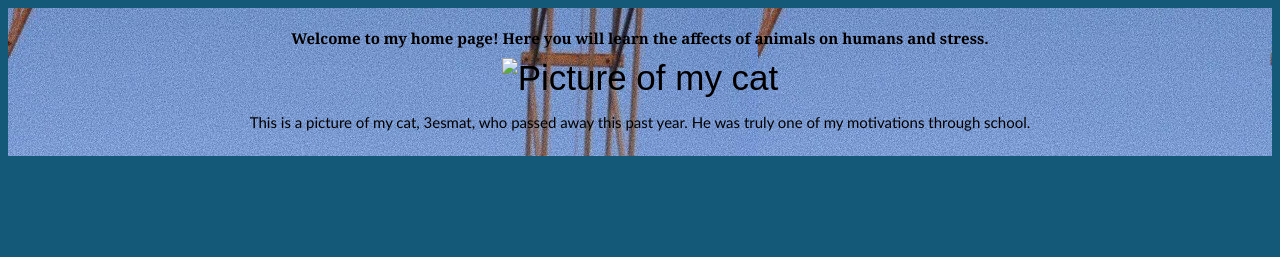
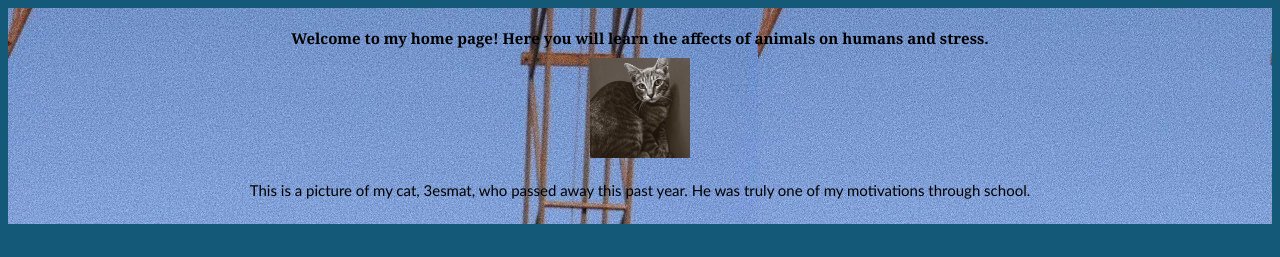
Before and after one commit to zeinmusarsaa/FromScratch, a plain HTML site: page index.html in a window 1280 px wide. Shown: the top 257 px of the page. Drawn offline with Linux system fonts and the light colour scheme; files whose address does not match are found by name.

Commit message:
Update index.html

```diff
--- a/index.html
+++ b/index.html
@@ -13,7 +13,7 @@
      <div class="header" name="top">
         <h1>Welcome to my home page! Here you will learn the affects of animals on humans and stress.</h1>
         <!-- One Picture -->
-        <img src="../WebDevF/img/black3esmat.jpg" alt="Picture of my cat" height="100" width="100">
+        <img src="img/black3esmat.jpg" alt="Picture of my cat" height="100" width="100">
         <!-- Description of Picture -->
         <p>This is a picture of my cat, 3esmat, who passed away this past year. He was truly one of my motivations through school.</p>
       </div>
```
